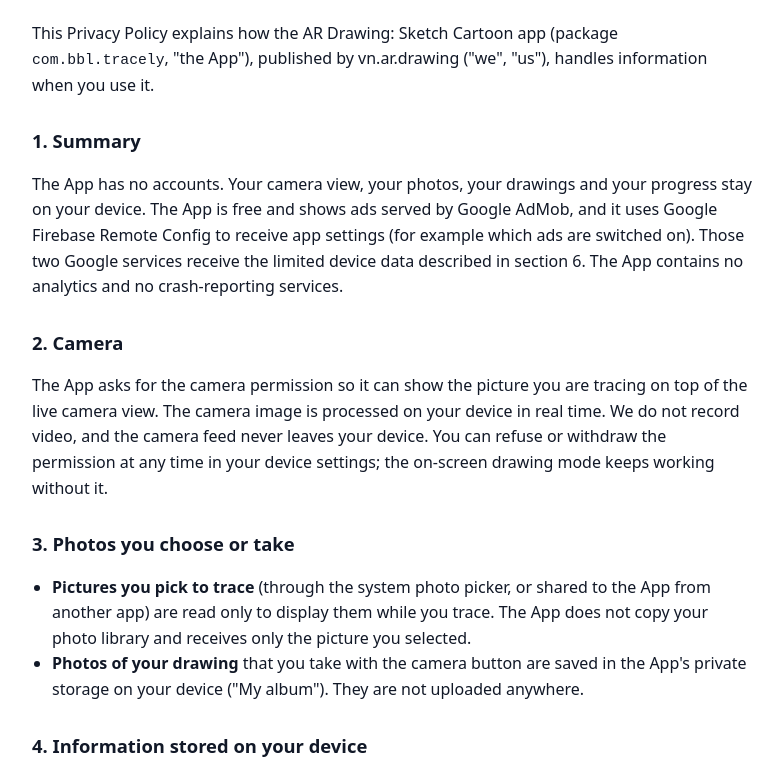
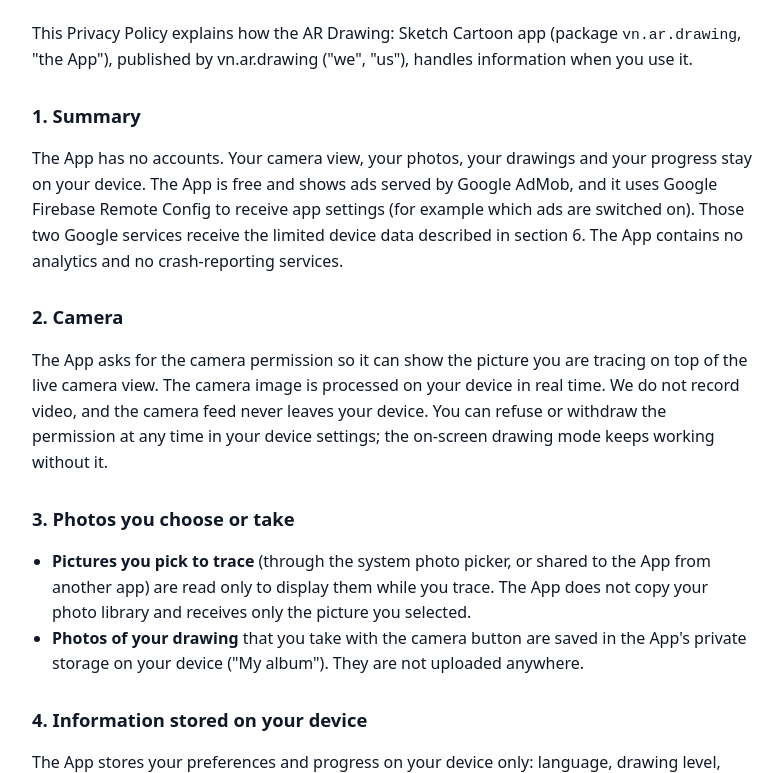
Before and after one commit to tangxuanchien/ar-sketch-privacy-policy, a plain HTML site: page privacy-policy.html in a window 1280 px wide. Shown: the part 103-876 px from the top of the page, without its empty margins (248-1031 px from the left). Drawn offline with Linux system fonts and the light colour scheme.

Commit message:
docs: update package name to vn.ar.drawing

```diff
--- a/privacy-policy.html
+++ b/privacy-policy.html
@@ -11,7 +11,7 @@
 <h1>Privacy Policy</h1>
 <p class="meta">AR Drawing: Sketch Cartoon - Last updated: November 18, 2026</p>
 
-<p>This Privacy Policy explains how the AR Drawing: Sketch Cartoon app (package <code>com.bbl.tracely</code>, "the App"), published by vn.ar.drawing ("we", "us"), handles information when you use it.</p>
+<p>This Privacy Policy explains how the AR Drawing: Sketch Cartoon app (package <code>vn.ar.drawing</code>, "the App"), published by vn.ar.drawing ("we", "us"), handles information when you use it.</p>
 
 <h2>1. Summary</h2>
 <p>The App has no accounts. Your camera view, your photos, your drawings and your progress stay on your device. The App is free and shows ads served by Google AdMob, and it uses Google Firebase Remote Config to receive app settings (for example which ads are switched on). Those two Google services receive the limited device data described in section 6. The App contains no analytics and no crash-reporting services.</p>
```
